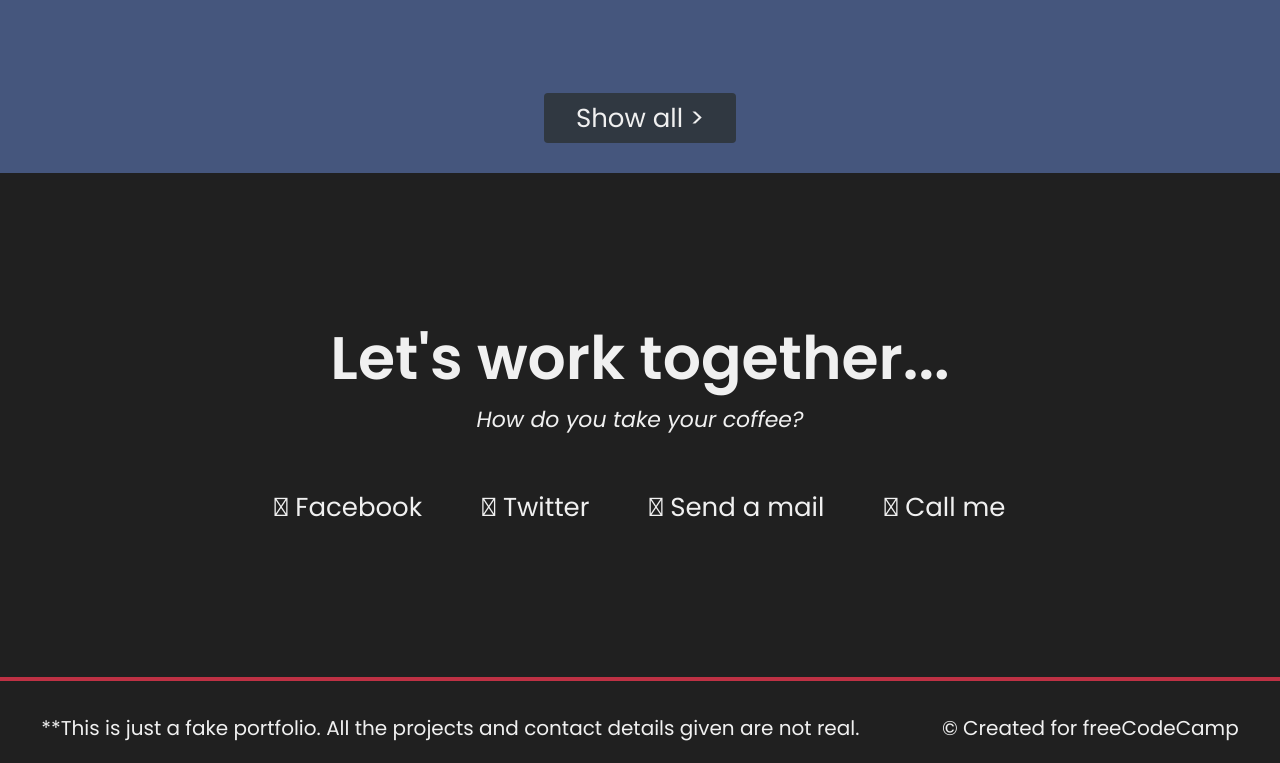
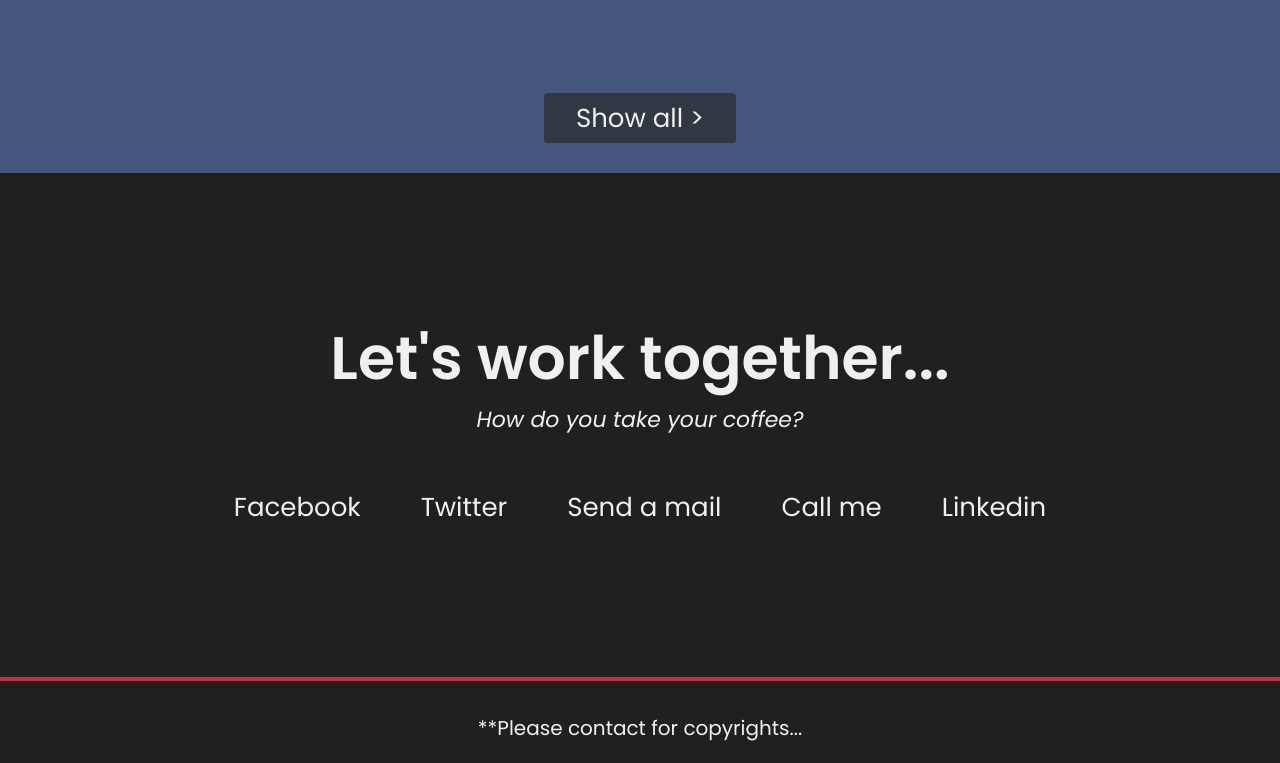
Before and after one commit to zhekshenov/freeCodeCamp, a plain HTML site: page Personal Portfolio/index.html in a window 1280 px wide. Shown: the part 1644-2407 px from the top of the page. Drawn offline with Linux system fonts and the light colour scheme.

Commit message:
Personal website

```diff
--- a/Personal Portfolio/index.html
+++ b/Personal Portfolio/index.html
@@ -61,36 +61,25 @@
             </div>
             <div id="contact-links">
                 <a class="contact-details" href="https://www.facebook.com/profile.php?id=100006817847245" target="_blank">
-                    <i class="fa-facebook-square">
-                    </i>
                     Facebook
                 </a>
                 <a class="contact-details" href="https://twitter.com/Zhekshenov_04" target="_blank">
-                    <i class="fa-twitter-square">
-                    </i>
                     Twitter
                 </a>
-                <a class="contact-details" href="mailto:example@example.com" target="_blank">
-                    <i class="fa-at">
-                    </i>
+                <a class="contact-details" href="mailto:kjekshenov@gmail.com" target="_blank">
                     Send a mail
                 </a>
                 <a class="contact-details" href="tel:0555-555-555" target="_blank">
-                    <i class="fa-mobile-alt">
-                    </i>
                     Call me
+                </a>
+                <a class="contact-details" href="https://www.linkedin.com/in/kuban-zhekshenov/" target="_blank">
+                    Linkedin
                 </a>
             </div>
         </section>
         <footer id="footer">
             <p>
-                **This is just a fake portfolio. All the projects and contact details given are not real.
-            </p>
-            <p>
-                © Created for
-                <a href="https://www.freecodecamp.com/" target="_blank">
-                    freeCodeCamp
-                </a>
+                **Please contact for copyrights...
             </p>
         </footer>
     </div>
```
